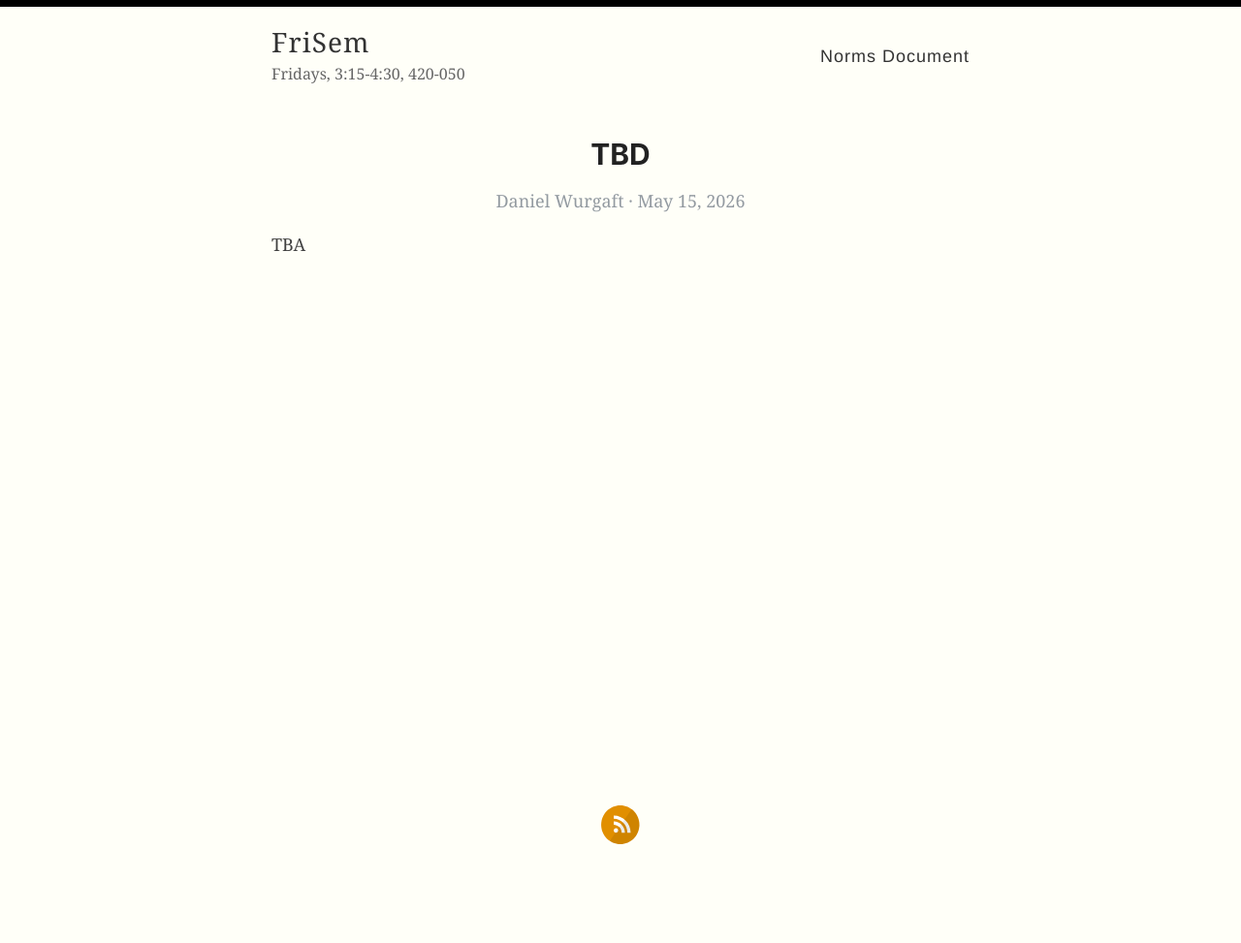
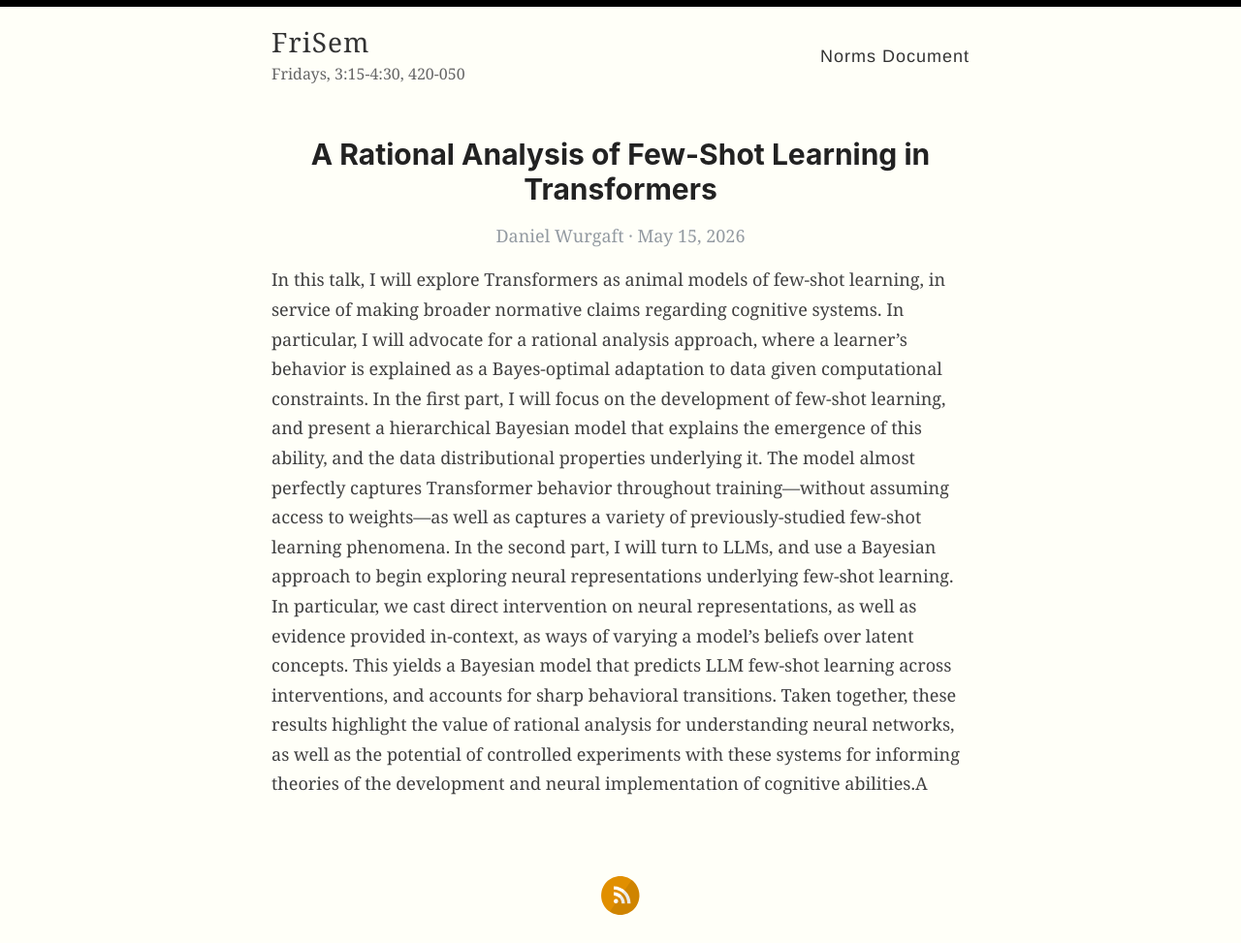
Before and after one commit to frisem/frisem.github.io, a Jekyll site: the page built from _posts/2026-05-15-Daniel-Wurgaft.md, in a window 1280 px wide. Shown: the whole page at 97% size. Built offline with Jekyll 4.4.1, drawn with Linux system fonts in a browser that asks for light colours; before the commit the page ends 900 px from its top, so only the background shows below that.

Commit message:
add daniel

```diff
--- a/_posts/2026-05-15-Daniel-Wurgaft.md
+++ b/_posts/2026-05-15-Daniel-Wurgaft.md
@@ -1,7 +1,7 @@
 ---
 layout: post
-title: TBD
+title: A Rational Analysis of Few-Shot Learning in Transformers
 speaker: Daniel Wurgaft
 ---
 
-TBA
+In this talk, I will explore Transformers as animal models of few-shot learning, in service of making broader normative claims regarding cognitive systems. In particular, I will advocate for a rational analysis approach, where a learner's behavior is explained as a Bayes-optimal adaptation to data given computational constraints. In the first part, I will focus on the development of few-shot learning, and present a hierarchical Bayesian model that explains the emergence of this ability, and the data distributional properties underlying it. The model almost perfectly captures Transformer behavior throughout training—without assuming access to weights—as well as captures a variety of previously-studied few-shot learning phenomena. In the second part, I will turn to LLMs, and use a Bayesian approach to begin exploring neural representations underlying few-shot learning. In particular, we cast direct intervention on neural representations, as well as evidence provided in-context, as ways of varying a model's beliefs over latent concepts. This yields a Bayesian model that predicts LLM few-shot learning across interventions, and accounts for sharp behavioral transitions. Taken together, these results highlight the value of rational analysis for understanding neural networks, as well as the potential of controlled experiments with these systems for informing theories of the development and neural implementation of cognitive abilities.A
```
